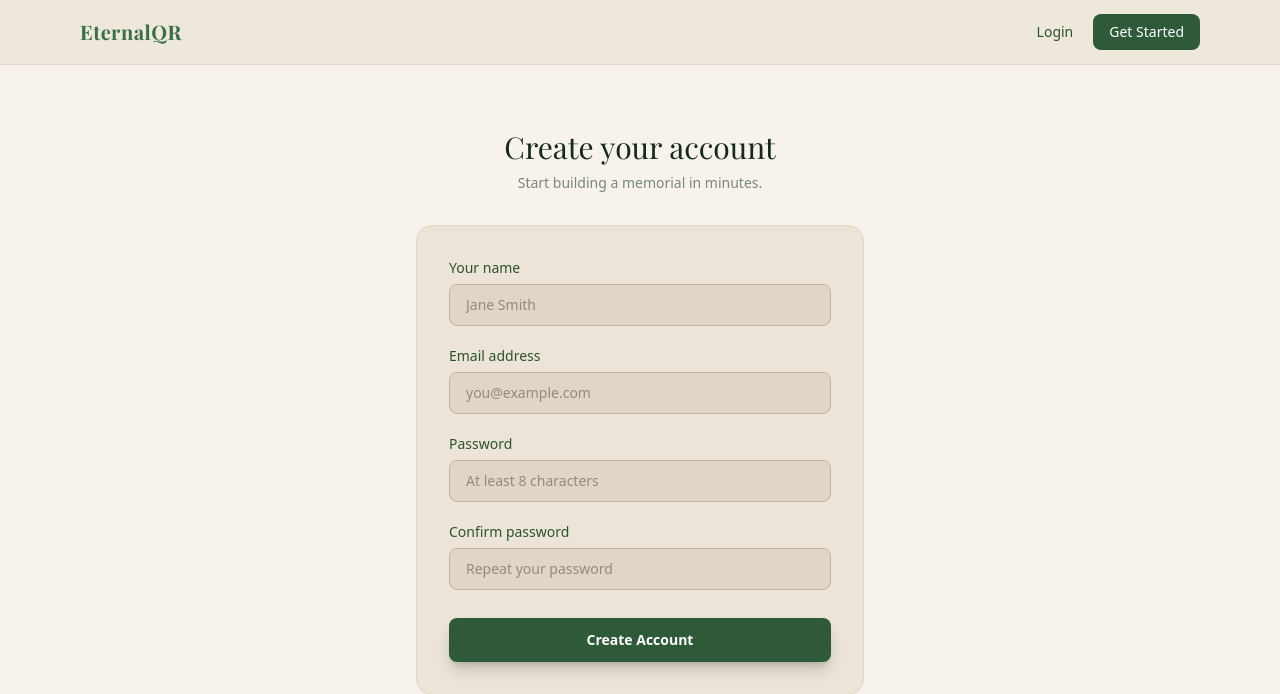
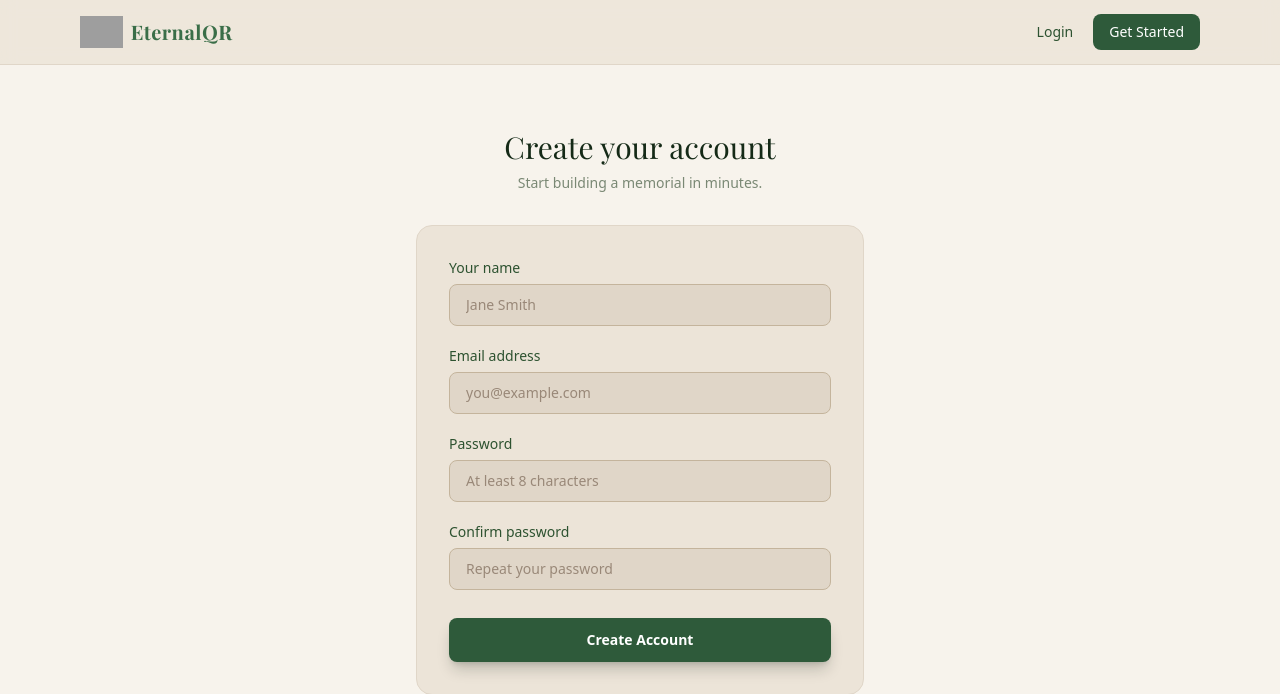
Before and after one commit to ArchieNash/eternalqr, a Flask app: page /register in a window 1280 px wide. Shown: the top 694 px of the page. Run offline with Flask 3, Linux system fonts and the light colour scheme; some libraries are stand-ins or nearby versions; some web fonts are replaced; grey boxes are pictures that could not be loaded.

Commit message:
Add logo icon to navbar alongside EternalQR text
Co-Authored-By: Claude Sonnet 4.6 <noreply@anthropic.com>

```diff
--- a/templates/base.html
+++ b/templates/base.html
@@ -47,7 +47,10 @@
 
   <nav class="border-b border-stone-800 bg-stone-900/80 backdrop-blur sticky top-0 z-50">
     <div class="max-w-6xl mx-auto px-4 flex items-center justify-between h-16">
-      <a href="{{ url_for('main.landing') }}" class="font-serif text-xl font-bold text-amber-400 tracking-wide hover:text-amber-300 transition">EternalQR</a>
+      <a href="{{ url_for('main.landing') }}" class="flex items-center gap-2 hover:opacity-80 transition">
+        <img src="{{ url_for('static', filename='img/logo.png') }}" alt="EternalQR logo" class="h-8 w-auto" />
+        <span class="font-serif text-xl font-bold text-amber-400 tracking-wide">EternalQR</span>
+      </a>
       <div class="flex items-center gap-5">
         {% if current_user.is_authenticated %}
           <span class="text-stone-500 text-sm hidden sm:inline">{{ current_user.name }}</span>
```
Also changed, not shown: 1 other file.
